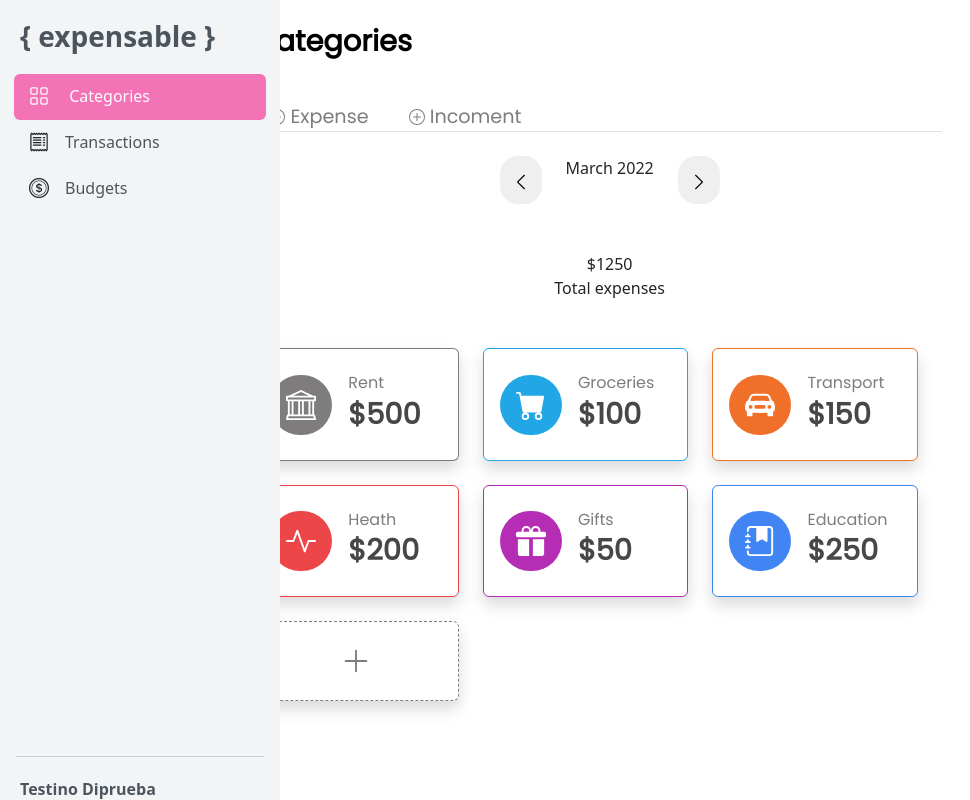
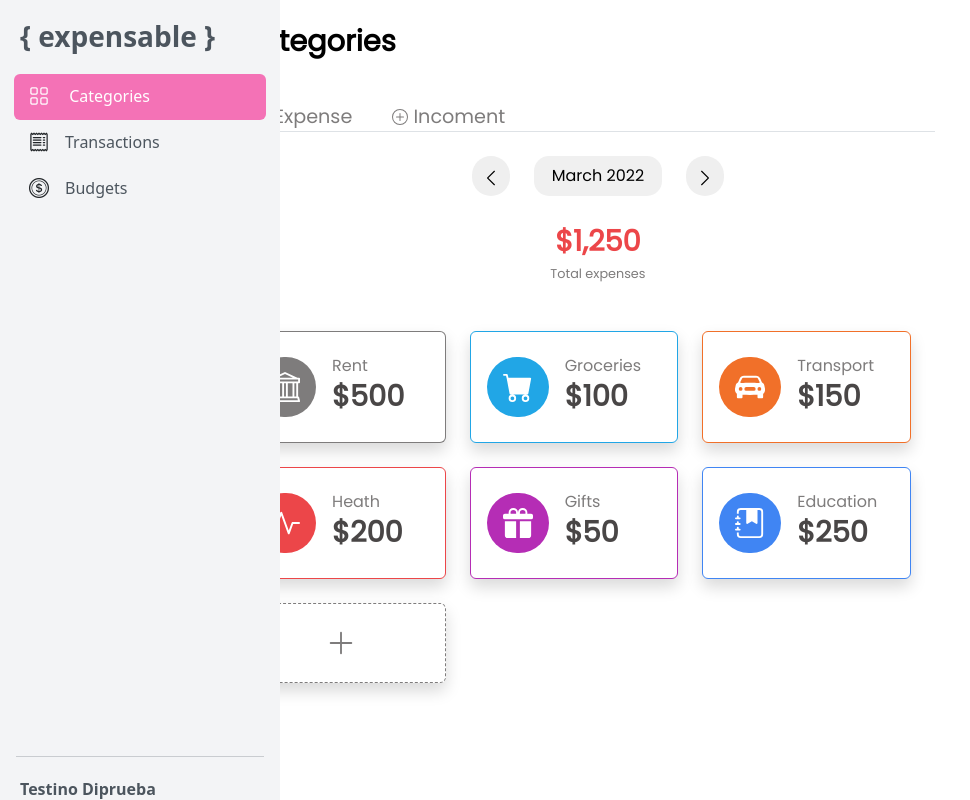
Before and after one commit to saral2829/Proyecto-Transacciones, an Angular app: page / in a window 1280 px wide. Shown: the whole page, without its empty margins (0-970 px from the left). Built offline with nearby package versions, Linux system fonts and the light colour scheme.

Commit message:
category

```diff
--- a/src/app/Componente/category/category.component.css
+++ b/src/app/Componente/category/category.component.css
@@ -9,6 +9,7 @@
     --orange-color:#f17029;
     --sky-blue-color:#21a6e6;
     --blue-color:#4085f3;
+    --gris-light-color:rgba(129, 126, 126, 0.338);
 }
 
 
@@ -108,13 +109,27 @@
     color:var(--gris-color);
     font-family: 'Poppins', sans-serif;
 }
-.mont-category small{
+.text-tot{
+  font-size: 0.8rem;
+  color:var(--gris-color);
+  font-family: 'Poppins', sans-serif;
+}
+.mont-category span{
     font-size: 1.8rem;
     font-weight: 600;
     color:rgba(43, 40, 40, 0.858);
     font-family: 'Poppins', sans-serif;
 
 }
+
+.mont-expenses{
+  font-size: 1.8rem;
+  font-weight: 600;
+  color:var(--red-color);
+  font-family: 'Poppins', sans-serif;
+}
+
+
 
 /*Estilos de nav*/
 .nav-item{
@@ -134,8 +149,27 @@ margin:20px 0 0 20px;
     color: #d92d78;
 }
 
+/*Estilos de botones return y next*/
 .return--button, .next--button{
     border: var(--gris-color) ;
-    border-radius: 18px;
-    padding: 12px;
+    border-radius: 23px;
+    padding: 8px 10px 8px 10px;
 }
+
+.return--button:hover, .next--button:hover{
+    box-shadow: rgba(101, 98, 98, 0.35) 5px 2px 5px 2px;
+}
+
+/*Estilo de mes*/
+.month-category{
+    background-color: #f0f0f0;
+    border-radius: 15px;
+
+}
+.month-category p{
+    font-family: 'Poppins', sans-serif;
+    color: black;
+    font-size: 1.0rem;
+   font-weight: 500;
+   padding: 0px 10px 0px 10px;
+}
--- a/src/app/Componente/category/category.component.html
+++ b/src/app/Componente/category/category.component.html
@@ -1,17 +1,8 @@
-<div id="content-wrapper" class="d-flex flex-column">
 
-  <!-- Main Content -->
-  <div id="content">
-
-      <!-- Begin Page Content -->
-      <div class="container-fluid">
-
-          <!-- Page Heading -->
+<div class="content">
           <div class="d-sm-flex align-items-center justify-content-between m-4">
               <h1 class=" mb-0 text-title-category">Categories</h1>
-
           </div>
-
           <div>
             <nav>
               <ul class="nav nav-tabs">
@@ -42,7 +33,7 @@
                   </svg>
                 </button>
               </div>
-              <div>
+              <div class="month-category p-2 ">
                 <p class="text-center">March 2022 </p>
               </div>
               <div>
@@ -55,9 +46,9 @@
 
 
             </div>
-            <div class="p-4 m-4">
-                <p class="text-center">$1250</p>
-                <p class="text-center"><span>Total expenses</span></p>
+            <div class="p-4 ">
+                <p class="text-center mont-expenses">$1,250</p>
+                <p class="text-center text-tot"><span>Total expenses</span></p>
             </div>
           </section>
 
@@ -78,7 +69,7 @@
                       </div>
                       <div class=" px-3">
                        <h3 class="text-category">Rent</h3>
-                       <p class="mont-category"><small>$500</small></p>
+                       <p class="mont-category"><span>$500</span></p>
 
                     </div>
 
@@ -100,7 +91,7 @@
                       </div>
                       <div class=" px-3">
                        <h3 class="text-category">Groceries</h3>
-                       <p class="mont-category"><small>$100</small></p>
+                       <p class="mont-category"><span>$100</span></p>
 
                     </div>
 
@@ -122,7 +113,7 @@
                       </div>
                       <div class=" px-3">
                        <h3 class="text-category">Transport</h3>
-                       <p class="mont-category"><small>$150</small></p>
+                       <p class="mont-category"><span>$150</span></p>
 
                     </div>
 
@@ -147,7 +138,7 @@
                     </div>
                     <div class=" px-3">
                      <h3 class="text-category">Heath</h3>
-                     <p class="mont-category"><small>$200</small></p>
+                     <p class="mont-category"><span>$200</span></p>
 
                   </div>
 
@@ -168,7 +159,7 @@
                     </div>
                     <div class=" px-3">
                      <h3 class="text-category">Gifts</h3>
-                     <p class="mont-category" ><small>$50</small></p>
+                     <p class="mont-category" ><span>$50</span></p>
 
                   </div>
 
@@ -177,7 +168,6 @@
             </div>
         </div>
 
-          <!-- Earnings (Monthly) Card Example -->
           <div class="col-xl-4 col-md-6 mb-4">
             <div class="card border-center-info shadow h-100 py-2 border-blue">
                 <div class="card-body">
@@ -191,7 +181,7 @@
                     </div>
                     <div class=" px-3">
                      <h3 class="text-category">Education</h3>
-                     <p class="mont-category"><small>$250</small></p>
+                     <p class="mont-category"><span>$250</span></p>
 
                   </div>
 
@@ -203,7 +193,7 @@
 
       <div class="row">
 
-        <!-- Earnings (Monthly) Card Example -->
+
         <div class="col-xl-4 col-md-6 mb-4">
           <div class="card border-center-info shadow h-100 py-2 w-100 border-plus">
               <div class="card-body">
@@ -227,15 +217,8 @@
 
 
     </div>
-        <!-- Content Row -->
+
           </section>
 
 
-
-      </div>
-      <!-- /.container-fluid -->
-
-  </div>
-
-
-</div>
+        </div>
--- a/src/app/app.component.css
+++ b/src/app/app.component.css
@@ -0,0 +1,4 @@
+.content{
+    width: 98vw;
+    height: auto;
+}
--- a/src/app/app.component.html
+++ b/src/app/app.component.html
@@ -1,7 +1,7 @@
 
 <!-- <app-create-new-category></app-create-new-category> -->
 
-<div class=" w-100 ">
+<div class="content">
 
     <div class="row ">
       <div class="col-md-2">
```
